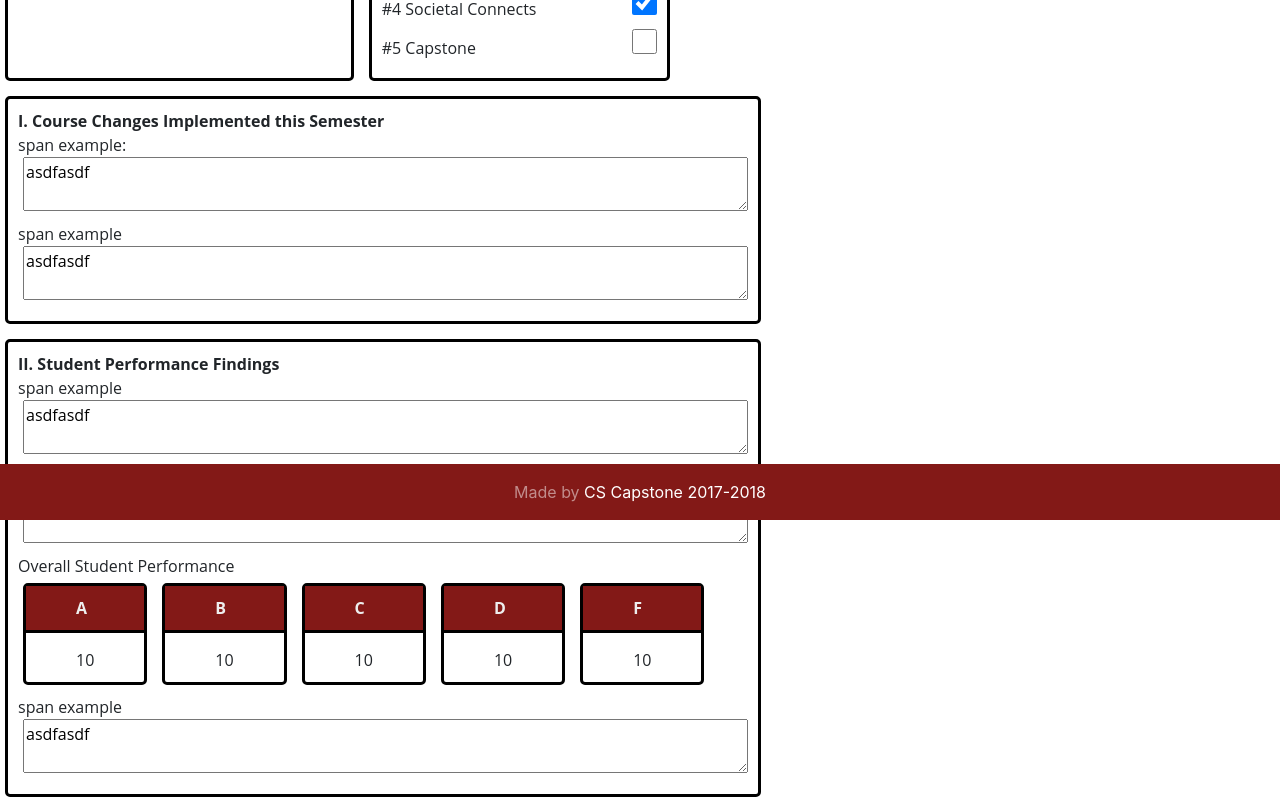
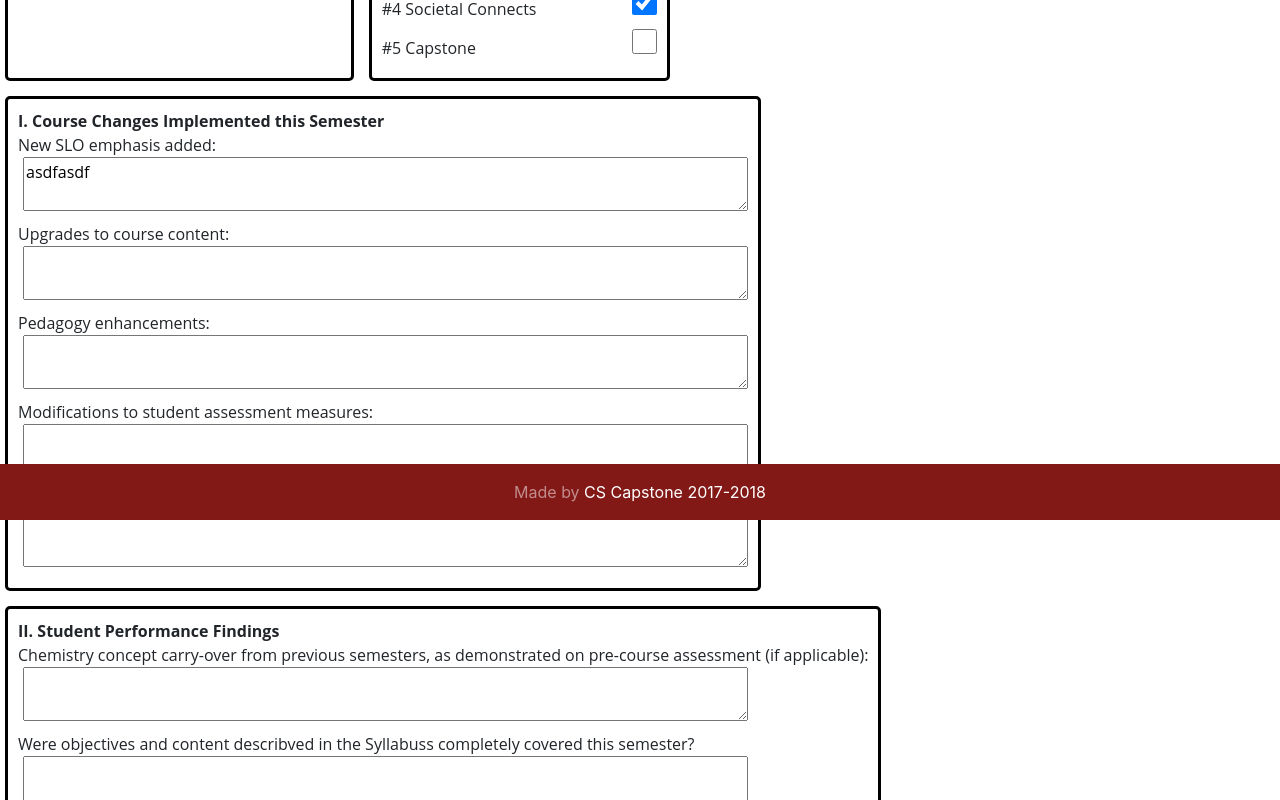
Before and after one commit to clubberstake/la-roche-course-assessment-ng, an Angular app: page /courseAssessmentWorksheet in a window 1280 px wide. Shown: the part 280-1080 px from the top of the page. Built offline with nearby package versions, Linux system fonts and the light colour scheme.

Commit message:
started to re-learn how to write unit tests and build functions for calculating the grades

```diff
--- a/src/app/course-assessment-worksheet/classes/cafs2-info.ts
+++ b/src/app/course-assessment-worksheet/classes/cafs2-info.ts
@@ -1,5 +1,5 @@
 export class Cafs2Info {
     constructor(public id: number, public classId: number, public chemConcept: string,
-        public objectivesContent: string, public generalComments: string, public percentA: string,
-        public percentB: string, public percentC: string, public percentD: string, public percentF: string) { }
+        public objectivesContent: string, public generalComments: string, public percentA: number,
+        public percentB: number, public percentC: number, public percentD: number, public percentF: number) { }
 }
--- a/src/app/course-assessment-worksheet/course-assessment-worksheet.component.html
+++ b/src/app/course-assessment-worksheet/course-assessment-worksheet.component.html
@@ -52,12 +52,24 @@
     <div class="itemContainer">
       <span class="title">I. Course Changes Implemented this Semester</span>
       <div>
-        <span>span example:</span><br>
+        <span>New SLO emphasis added:</span><br>
         <textarea class="input" [(ngModel)]="courseAssessment.cafs1Info.newSLOs"></textarea>
       </div>
       <div>
-        <span>span example</span><br>
-        <textarea class="input" [(ngModel)]="courseAssessment.cafs1Info.newSLOs"></textarea>
+        <span>Upgrades to course content:</span><br>
+        <textarea class="input" [(ngModel)]="courseAssessment.cafs1Info.upgrades"></textarea>
+      </div>
+      <div>
+        <span>Pedagogy enhancements:</span><br>
+        <textarea class="input" [(ngModel)]="courseAssessment.cafs1Info.enhancements"></textarea>
+      </div>
+      <div>
+        <span>Modifications to student assessment measures:</span><br>
+        <textarea class="input" [(ngModel)]="courseAssessment.cafs1Info.modifications"></textarea>
+      </div>
+      <div>
+        <span>Other course changes implemented this semester:</span><br>
+        <textarea class="input" [(ngModel)]="courseAssessment.cafs1Info.other"></textarea>
       </div>
     </div>
   </div>
@@ -65,41 +77,41 @@
     <div class="itemContainer">
       <span class="title">II. Student Performance Findings</span>
       <div>
-        <span>span example</span><br>
-        <textarea class="input" [(ngModel)]="courseAssessment.cafs1Info.newSLOs"></textarea>
+        <span>Chemistry concept carry-over from previous semesters, as demonstrated on pre-course assessment (if applicable):</span><br>
+        <textarea class="input" [(ngModel)]="courseAssessment.cafs2Info.chemConcept"></textarea>
       </div>
       <div>
-        <span>span example</span><br>
-        <textarea class="input" [(ngModel)]="courseAssessment.cafs1Info.newSLOs"></textarea>
+        <span>Were objectives and content describved in the Syllabuss completely covered this semester?</span><br>
+        <textarea class="input" [(ngModel)]="courseAssessment.cafs2Info.objectivesContent"></textarea>
       </div>
       <div>
         <span>Overall Student Performance</span><br>
         <div class="gradesContainer">
           <div class="gradeContainer">
             <div class="gradeLetter">A</div>
-            <div class="gradeCount">10</div>
+            <div class="gradeCount">{{courseAssessment.cafs2Info.percentA}}</div>
           </div>
           <div class="gradeContainer">
             <div class="gradeLetter">B</div>
-            <div class="gradeCount">10</div>
+            <div class="gradeCount">{{courseAssessment.cafs2Info.percentB}}</div>
           </div>
           <div class="gradeContainer">
             <div class="gradeLetter">C</div>
-            <div class="gradeCount">10</div>
+            <div class="gradeCount">{{courseAssessment.cafs2Info.percentC}}</div>
           </div>
           <div class="gradeContainer">
             <div class="gradeLetter">D</div>
-            <div class="gradeCount">10</div>
+            <div class="gradeCount">{{courseAssessment.cafs2Info.percentD}}</div>
           </div>
           <div class="gradeContainer">
             <div class="gradeLetter">F</div>
-            <div class="gradeCount">10</div>
+            <div class="gradeCount">{{courseAssessment.cafs2Info.percentF}}</div>
           </div>
         </div>
       </div>
       <div>
-        <span>span example</span><br>
-        <textarea class="input" [(ngModel)]="courseAssessment.cafs1Info.newSLOs"></textarea>
+        <span>General comments about student performance:</span><br>
+        <textarea class="input" [(ngModel)]="courseAssessment.cafs2Info.generalComments"></textarea>
       </div>
     </div>
   </div>
--- a/src/app/course-assessment-worksheet/course-assessment-worksheet.component.ts
+++ b/src/app/course-assessment-worksheet/course-assessment-worksheet.component.ts
@@ -1,12 +1,13 @@
-import { Component, OnInit } from '@angular/core';
+import { Component, OnInit, AfterContentChecked } from '@angular/core';
 import { CourseAssessment } from './classes/course-assessment';
 import { Cafs1Info } from './classes/cafs1-info';
 import { Cafs2Info } from './classes/cafs2-info';
 import { Cafs3Info } from './classes/cafs3-info';
 import { Cafs6Info } from './classes/cafs6-info';
-import { SemesterReview } from './classes/course-semester-evaluation';
+import { SemesterReview, SemesterLearningIssues } from './classes/course-semester-evaluation';
 import { CourseInformation } from './classes/course-information';
 import { CourseSLOs } from './classes/course-SLOs';
+import { THIS_EXPR } from '@angular/compiler/src/output/output_ast';
 
 @Component({
   selector: 'app-course-assessment-worksheet',
@@ -21,7 +22,7 @@ export class CourseAssessmentWorksheetComponent implements OnInit {
     var courseInformation = new CourseInformation(0, 0, "sample", null, "sample", "sample", "sample", "sample");
     var courseSLOs = new CourseSLOs(0, 0, false, true, false, true, false);
     var cafs1Info = new Cafs1Info(0, 0, "asdfasdf", "", "", "", "");
-    var cafs2Info = new Cafs2Info(0, 0, "", "", "", "", "", "", "", "");
+    var cafs2Info = new Cafs2Info(0, 0, "", "", "", 0, 0, 0, 0, 0);
     var cafs3Info = new Cafs3Info(0, 0, "", "", "", "", "", "", "");
     var cafs6Info = new Cafs6Info(0, 0, "", "", "", "", "", "", "");
     var midSemesterReviews = new Array<SemesterReview>();
@@ -51,4 +52,23 @@ export class CourseAssessmentWorksheetComponent implements OnInit {
   capstoneChecked(value: boolean) {
     this.courseAssessment.courseSLOs.slo5 = value;
   }
+
+  calculateGrades() {
+    // console.log(this.courseAssessment);
+    for (let review of this.courseAssessment.endSemesterReviews) {
+      review.grade == 'A' ? this.courseAssessment.cafs2Info.percentA += 1 : 0;
+      review.grade == 'B' ? this.courseAssessment.cafs2Info.percentB += 1 : 0;
+      review.grade == 'C' ? this.courseAssessment.cafs2Info.percentC += 1 : 0;
+      review.grade == 'D' ? this.courseAssessment.cafs2Info.percentD += 1 : 0;
+      review.grade == 'F' ? this.courseAssessment.cafs2Info.percentF += 1 : 0;
+    }
+  }
+
+  resetGrades() {
+    this.courseAssessment.cafs2Info.percentA = 0;
+    this.courseAssessment.cafs2Info.percentB = 0;
+    this.courseAssessment.cafs2Info.percentC = 0;
+    this.courseAssessment.cafs2Info.percentD = 0;
+    this.courseAssessment.cafs2Info.percentF = 0;
+  }
 }
```
Also changed, not shown: src/app/course-assessment-worksheet/classes/course-semester-evaluation.ts (+5 -5 lines), 1 other file (tests, documents, lock files or other folders).
